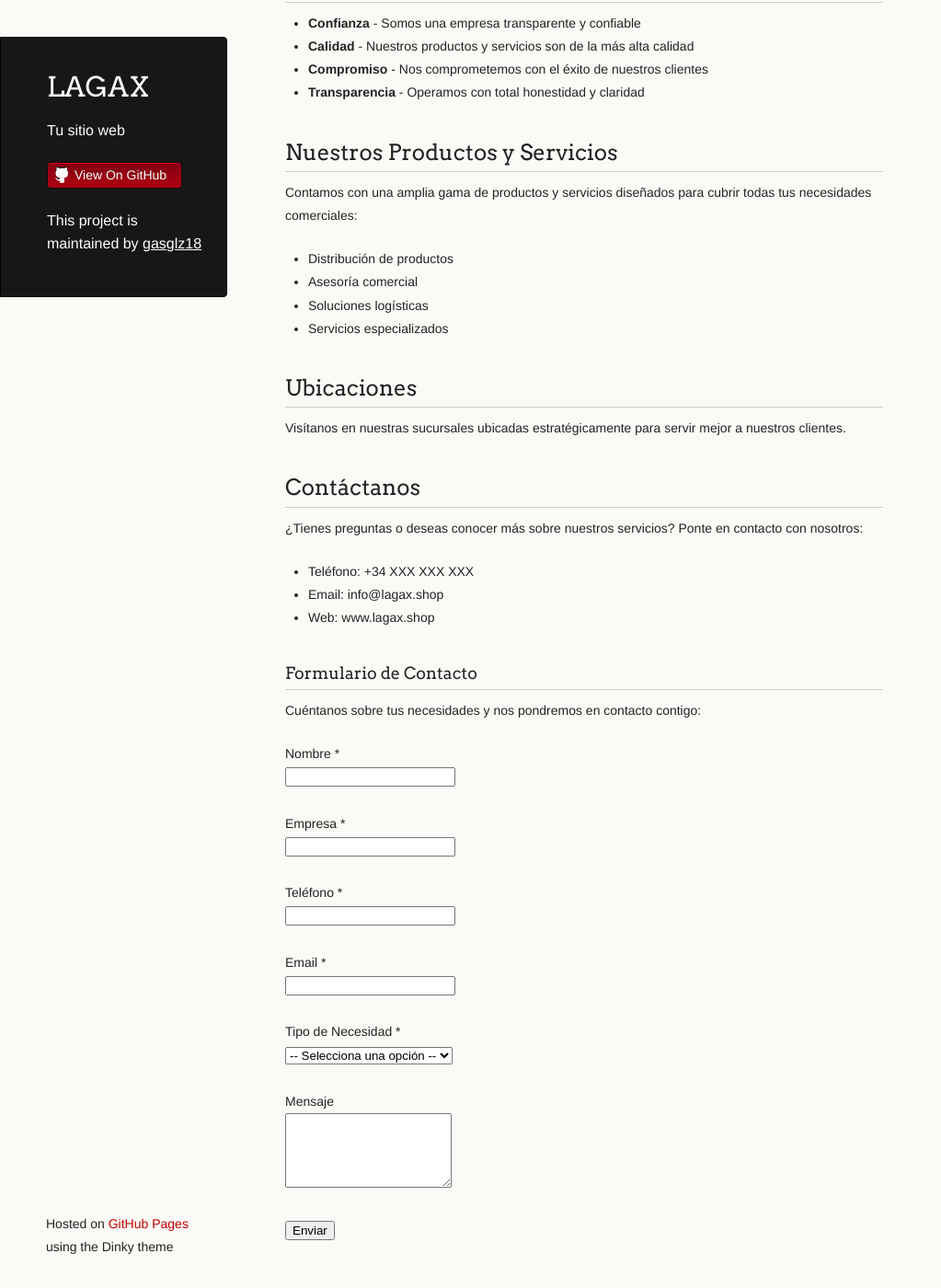
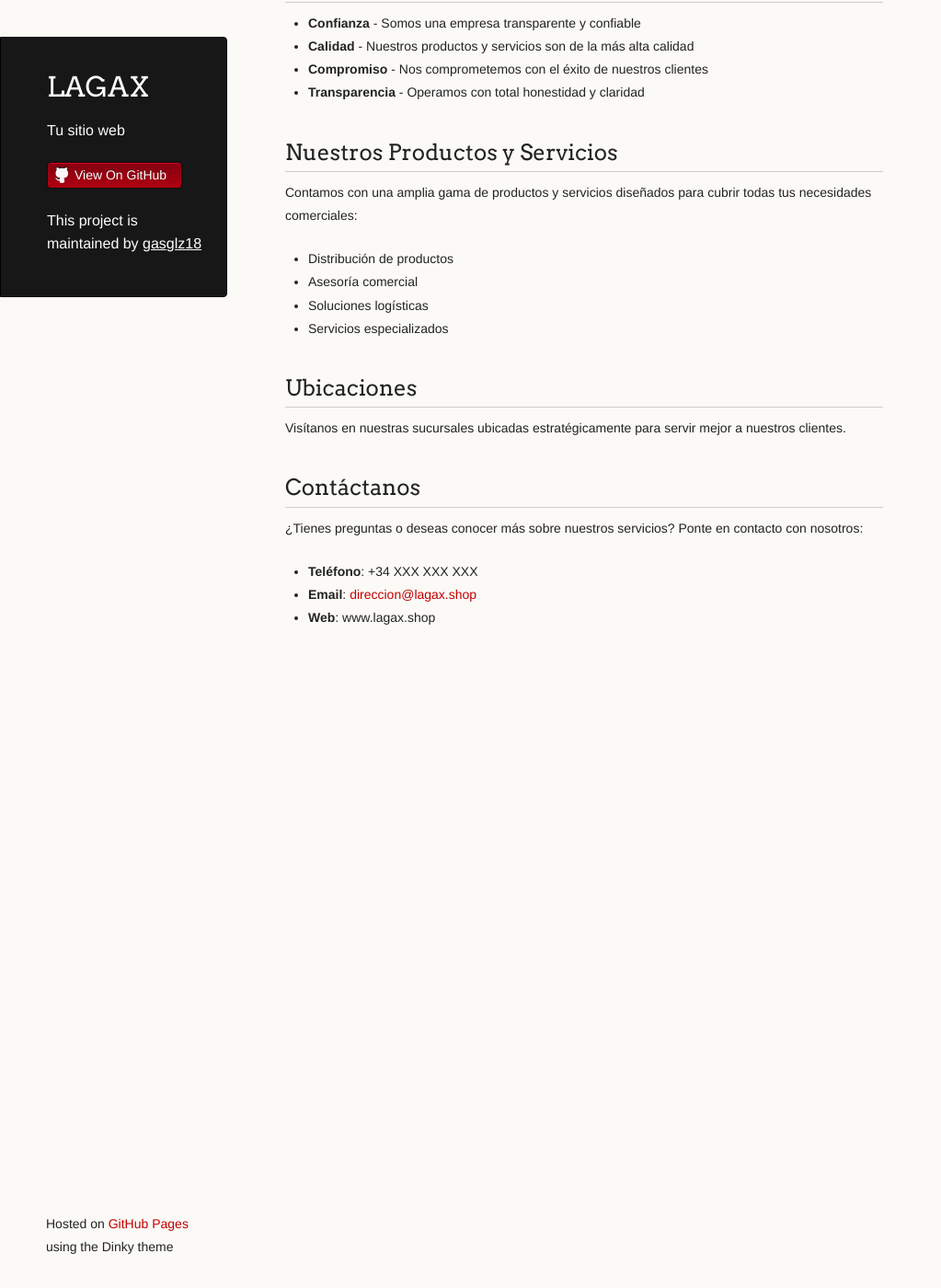
Before and after one commit to gasglz18/lagax, a Jekyll site: the page built from index.md, in a window 1280 px wide and 1400 px high, scrolled down 1059 px. Shown: the whole window at 92% size, without its empty margins (0-1023 px from the left). Built offline with Jekyll 4.4.1, drawn with Linux system fonts in a browser that asks for light colours.

Commit message:
Remover formulario HTML y simplificar sección de contacto

```diff
--- a/index.md
+++ b/index.md
@@ -57,39 +57,6 @@ Visítanos en nuestras sucursales ubicadas estratégicamente para servir mejor a
 
 ¿Tienes preguntas o deseas conocer más sobre nuestros servicios? Ponte en contacto con nosotros:
 
-- Teléfono: +34 XXX XXX XXX
-- Email: info@lagax.shop
-- Web: www.lagax.shop
-
-### Formulario de Contacto
-
-Cuéntanos sobre tus necesidades y nos pondremos en contacto contigo:
-
-<form action="https://formspree.io/f/xpwgzldj" method="POST">
-  <label for="nombre">Nombre *</label><br>
-  <input type="text" id="nombre" name="Nombre" required><br><br>
-
-  <label for="empresa">Empresa *</label><br>
-  <input type="text" id="empresa" name="Empresa" required><br><br>
-
-  <label for="telefono">Teléfono *</label><br>
-  <input type="tel" id="telefono" name="Teléfono" required><br><br>
-
-  <label for="email">Email *</label><br>
-  <input type="email" id="email" name="Email" required><br><br>
-
-  <label for="tipo_necesidad">Tipo de Necesidad *</label><br>
-  <select id="tipo_necesidad" name="Tipo de Necesidad" required>
-    <option value="">-- Selecciona una opción --</option>
-    <option value="Distribución de productos">Distribución de productos</option>
-    <option value="Asesoría comercial">Asesoría comercial</option>
-    <option value="Soluciones logísticas">Soluciones logísticas</option>
-    <option value="Servicios especializados">Servicios especializados</option>
-    <option value="Otra">Otra consulta</option>
-  </select><br><br>
-
-  <label for="mensaje">Mensaje</label><br>
-  <textarea id="mensaje" name="Mensaje" rows="5"></textarea><br><br>
-
-  <button type="submit">Enviar</button>
-</form>
+- **Teléfono**: +34 XXX XXX XXX
+- **Email**: [direccion@lagax.shop](mailto:direccion@lagax.shop)
+- **Web**: www.lagax.shop
```
